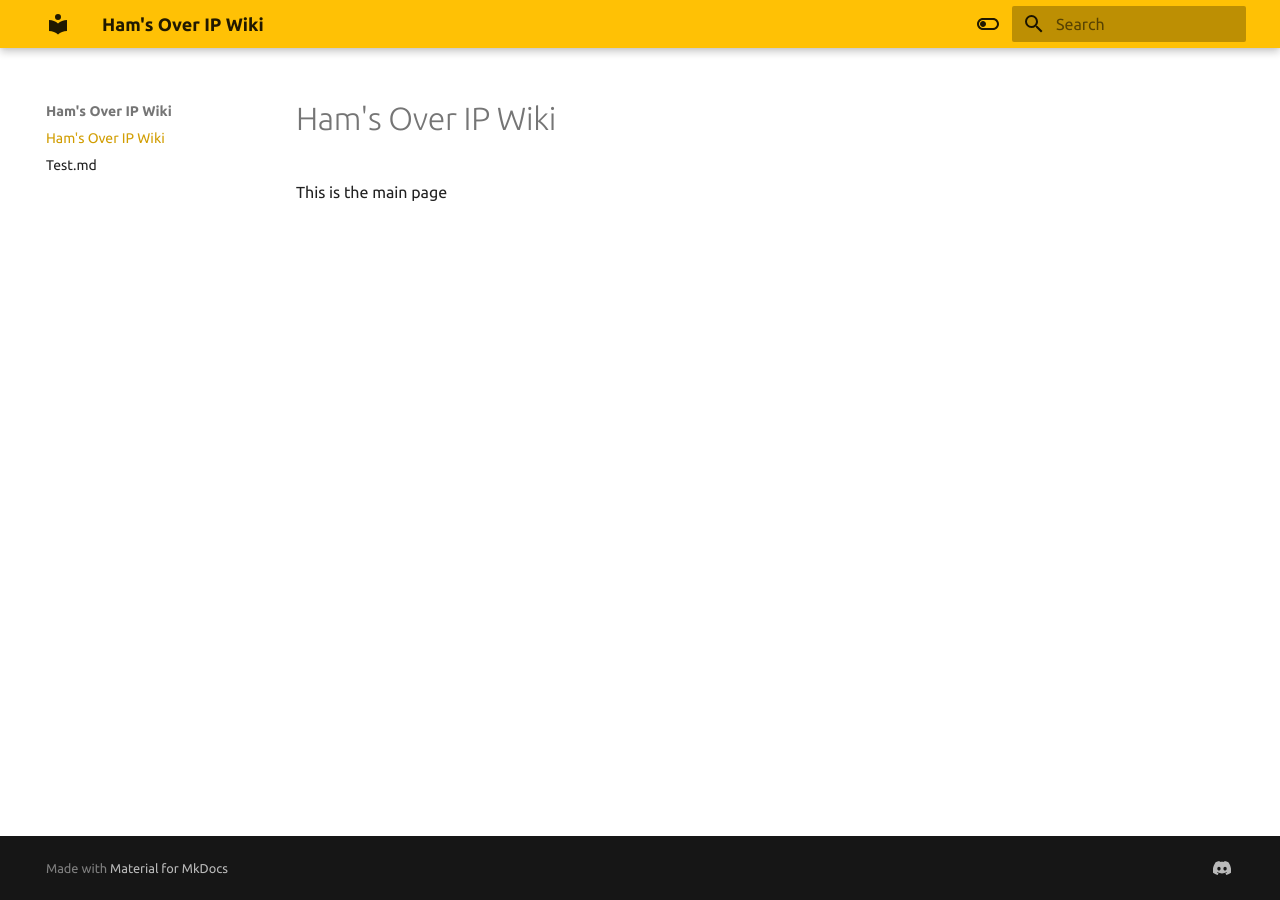
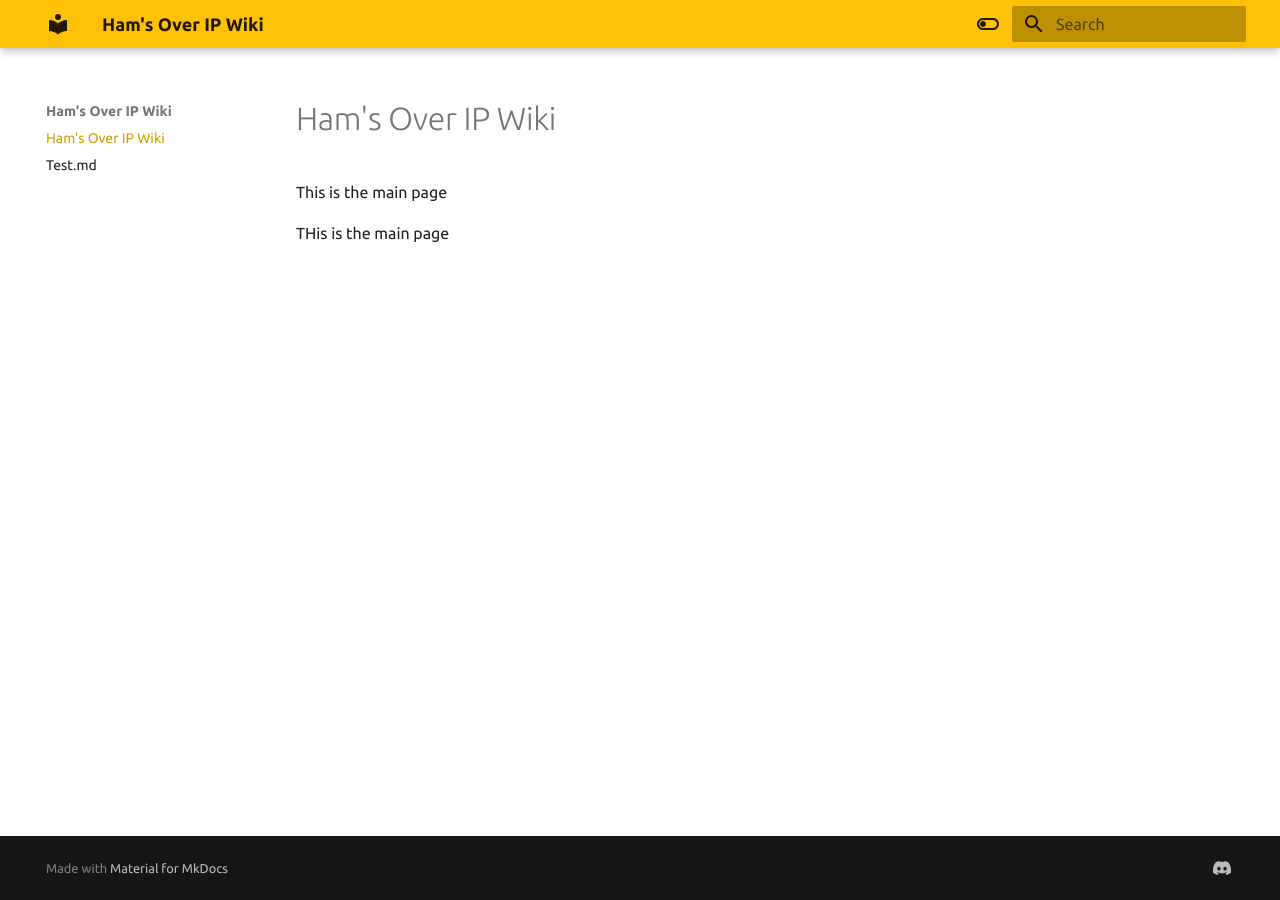
Before and after one commit to hamsoverip/wiki, an MkDocs documentation site: the page built from docs/index.md, in a window 1280 px wide. Built offline with MkDocs 1.6.1 and Material for MkDocs 9.7.7, drawn with Linux system fonts in a browser that asks for light colours.

Commit message:
test commit

```diff
--- a/docs/index.md
+++ b/docs/index.md
@@ -1,3 +1,5 @@
 # Ham's Over IP Wiki
 
 This is the main page
+
+THis is the main page
```
